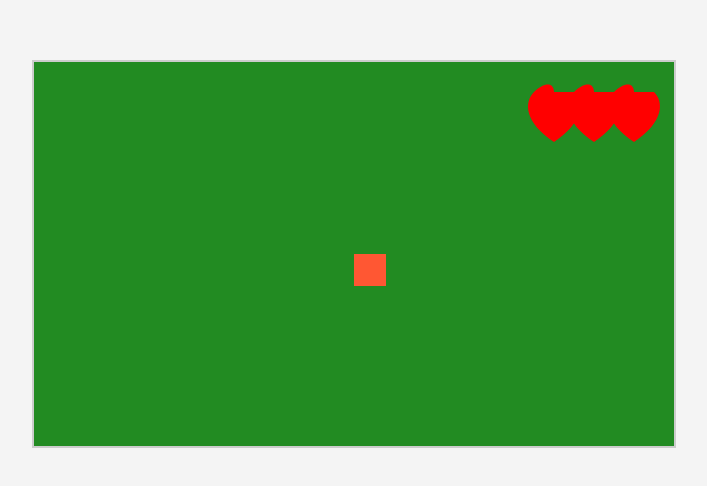
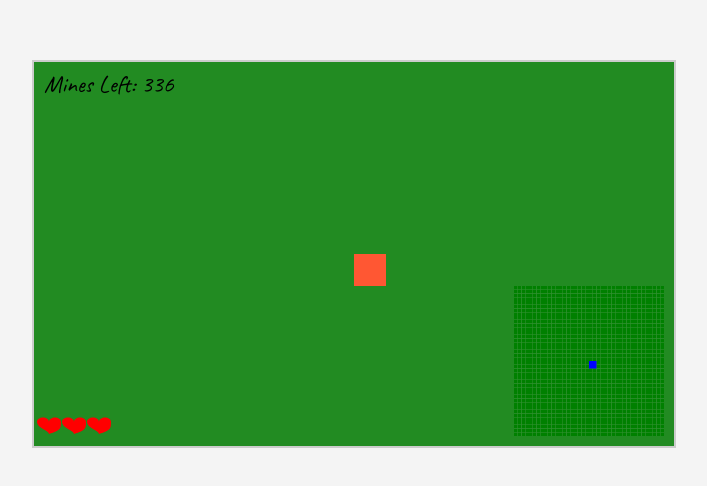
Before and after one commit to hguh-cheng/MinesweeperGameDesign, a plain HTML site: page public/index.html in a window 1280 px wide. Shown: the part 146-632 px from the top of the page, without its empty margins (286-993 px from the left). Drawn offline with Linux system fonts and the light colour scheme.

Commit message:
Day 3 Updates (#6)
* Timer

Begins ticking when player reveals first mine. Also moved lives to bottom left

* Mine Counter

Added mine counter in the top left; revealing a tile with a mine auto-places a flag

* Minimap

Added minimap in bottom right. Pressing m expands it to fill the screen [needs to be prettier]

```diff
--- a/public/index.html
+++ b/public/index.html
@@ -1,10 +1,14 @@
 <!DOCTYPE html>
 <html lang="en">
   <head>
-  <meta charset="UTF-8">
-  <meta name="viewport" content="width=device-width, initial-scale=1.0">
+    <meta charset="UTF-8" />
+    <meta name="viewport" content="width=device-width, initial-scale=1.0" />
     <title>swinemeeper</title>
-  <link rel="stylesheet" href="style.css">
+    <link rel="stylesheet" href="style.css" />
+    <link
+      href="https://fonts.googleapis.com/css2?family=Caveat&display=swap"
+      rel="stylesheet"
+    />
   </head>
   <body>
     <div id="game-container">
--- a/public/script.js
+++ b/public/script.js
@@ -9,6 +9,10 @@ const CAMERA_LERP = 0.1; // Camera smoothing factor (0-1)
 const MAX_LIVES = 3;
 let lives = MAX_LIVES;
 let gameOver = false;
+let gameStartTime = null;
+let elapsedTime = 0;
+let minimapExpanded = false;
+const MINIMAP_SIZE = 150;
 
 // Set up the canvas and context
 const canvas = document.getElementById("game-canvas");
@@ -139,6 +143,11 @@ function ensureSafeFirstReveal(revealX, revealY) {
 
 // Function to reveal tiles recursively
 function revealTiles(x, y) {
+  // Start timer on first reveal if not already started
+  if (!gameStartTime) {
+    gameStartTime = Date.now();
+  }
+
   ensureSafeFirstReveal(x, y);
 
   // Check bounds
@@ -157,6 +166,12 @@ function revealTiles(x, y) {
   // Lose a life if water tile is revealed
   if (map[y][x] === "water") {
     lives--;
+
+    // Automatically place a flag on the water tile
+    if (!hasFlag(x, y)) {
+      flags.push({ x: x, y: y });
+    }
+
     if (lives <= 0) {
       gameOver = true;
     }
@@ -210,6 +225,11 @@ document.addEventListener("keydown", (e) => {
   if (gameOver) return;
 
   keys[e.key] = true;
+
+  if (e.key === "m") {
+    // Toggle minimap expansion
+    minimapExpanded = !minimapExpanded;
+  }
 
   if (e.key === " ") {
     // Handle flag placement/removal
@@ -290,6 +310,11 @@ function update() {
     0,
     Math.min(camera.y, MAP_ROWS * TILE_SIZE - canvas.height)
   );
+
+  // Update elapsed time if game has started
+  if (gameStartTime) {
+    elapsedTime = Math.floor((Date.now() - gameStartTime) / 1000);
+  }
 }
 
 // Function to draw a flag
@@ -381,37 +406,73 @@ function render() {
   ctx.fillStyle = "#ff5733";
   ctx.fillRect(player.x - camera.x, player.y - camera.y, TILE_SIZE, TILE_SIZE);
 
-  // Draw hearts
+  // Calculate total mines and placed flags
+  const totalMines = map.flat().filter((tile) => tile === "water").length;
+  const placedFlags = flags.length;
+
+  // Draw mine counter in top left
+  ctx.fillStyle = "black";
+  ctx.font = "24px 'Caveat'";
+  ctx.textAlign = "left";
+  ctx.fillText(`Mines Left: ${totalMines - placedFlags}`, 10, 30);
+
+  // Draw timer in top right
+  if (gameStartTime) {
+    ctx.fillStyle = "black";
+    ctx.font = "24px 'Caveat'";
+    ctx.textAlign = "right";
+    ctx.fillText(`Time: ${elapsedTime}`, canvas.width - 10, 30);
+  }
+
+  // Draw lives in bottom left with improved heart shape
   for (let i = 0; i < lives; i++) {
     ctx.fillStyle = "red";
     ctx.beginPath();
-    const heartX = canvas.width - 40 * (i + 1);
-    const heartY = 20;
-    ctx.moveTo(heartX, heartY + 10);
+    const heartX = 15 + 25 * i;
+    const heartY = canvas.height - 30;
+    const size = 12;
+
+    // Left heart curve
+    ctx.moveTo(heartX, heartY + size / 2);
     ctx.bezierCurveTo(
       heartX,
       heartY,
-      heartX - 10,
+      heartX - size,
       heartY,
-      heartX - 20,
-      heartY + 10
+      heartX - size,
+      heartY + size / 2
     );
+
+    // Right heart curve
     ctx.bezierCurveTo(
-      heartX - 30,
-      heartY + 20,
-      heartX - 30,
-      heartY + 40,
+      heartX - size,
+      heartY + size,
       heartX,
-      heartY + 60
+      heartY + size * 1.2,
+      heartX,
+      heartY + size * 1.5
     );
+
+    // Right side curve
     ctx.bezierCurveTo(
-      heartX + 30,
-      heartY + 40,
-      heartX + 30,
-      heartY + 20,
-      heartX + 20,
-      heartY + 10
+      heartX + size,
+      heartY + size * 1.2,
+      heartX + size,
+      heartY + size,
+      heartX + size,
+      heartY + size / 2
     );
+
+    // Left side curve
+    ctx.bezierCurveTo(
+      heartX + size,
+      heartY,
+      heartX,
+      heartY,
+      heartX,
+      heartY + size / 2
+    );
+
     ctx.fill();
   }
 
@@ -422,6 +483,72 @@ function render() {
     ctx.textAlign = "center";
     ctx.fillText("YOU LOSE NERD", canvas.width / 2, canvas.height / 2);
   }
+
+  renderMinimap();
+}
+
+function renderMinimap() {
+  const mapWidth = MAP_COLS * TILE_SIZE;
+  const mapHeight = MAP_ROWS * TILE_SIZE;
+
+  let minimapWidth, minimapHeight, minimapX, minimapY;
+
+  if (minimapExpanded) {
+    // Fill entire canvas when expanded
+    minimapWidth = canvas.width;
+    minimapHeight = canvas.height;
+    minimapX = 0;
+    minimapY = 0;
+  } else {
+    // Small fixed-size minimap in bottom right
+    minimapWidth = MINIMAP_SIZE;
+    minimapHeight = MINIMAP_SIZE;
+    minimapX = canvas.width - minimapWidth - 10;
+    minimapY = canvas.height - minimapHeight - 10;
+  }
+
+  // Draw minimap background
+  ctx.fillStyle = "rgba(200, 200, 200, 0.7)";
+  ctx.fillRect(minimapX, minimapY, minimapWidth, minimapHeight);
+
+  // Scale factor to fit entire map in minimap
+  const scaleX = minimapWidth / MAP_COLS;
+  const scaleY = minimapHeight / MAP_ROWS;
+
+  // Render map tiles in minimap
+  for (let y = 0; y < MAP_ROWS; y++) {
+    for (let x = 0; x < MAP_COLS; x++) {
+      let tileColor;
+
+      if (revealedTiles[y][x]) {
+        // Revealed tiles
+        tileColor = map[y][x] === "water" ? "red" : "brown";
+      } else if (hasFlag(x, y)) {
+        // Flagged tiles
+        tileColor = "yellow";
+      } else {
+        // Unrevealed tiles
+        tileColor = "green";
+      }
+
+      ctx.fillStyle = tileColor;
+      ctx.fillRect(
+        minimapX + x * scaleX,
+        minimapY + y * scaleY,
+        scaleX,
+        scaleY
+      );
+    }
+  }
+
+  // Render player position on minimap
+  ctx.fillStyle = "blue";
+  ctx.fillRect(
+    minimapX + (player.x / TILE_SIZE) * scaleX,
+    minimapY + (player.y / TILE_SIZE) * scaleY,
+    scaleX * 2,
+    scaleY * 2
+  );
 }
 
 // Start the game
```
Lines whose indentation alone changed are shown as unchanged.
